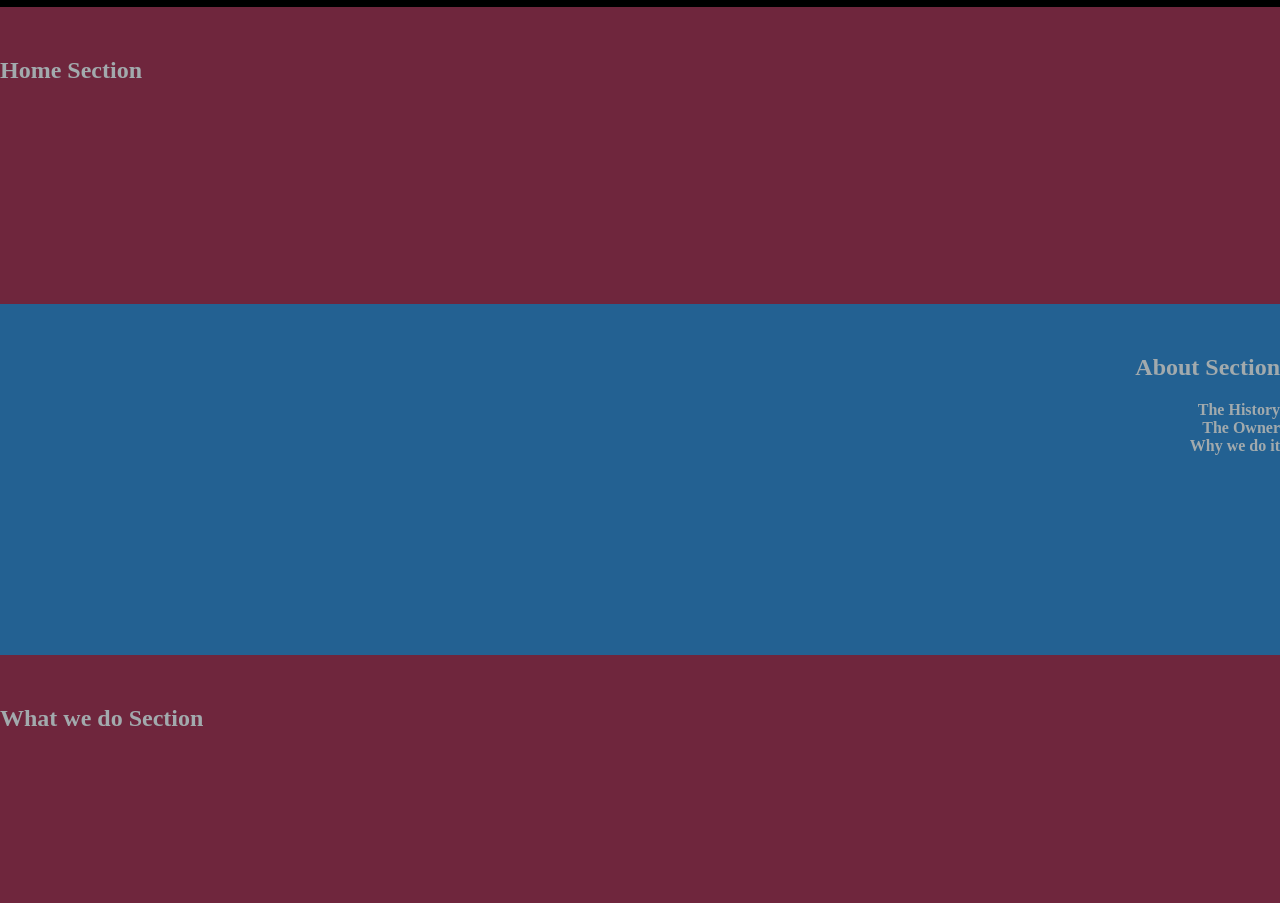
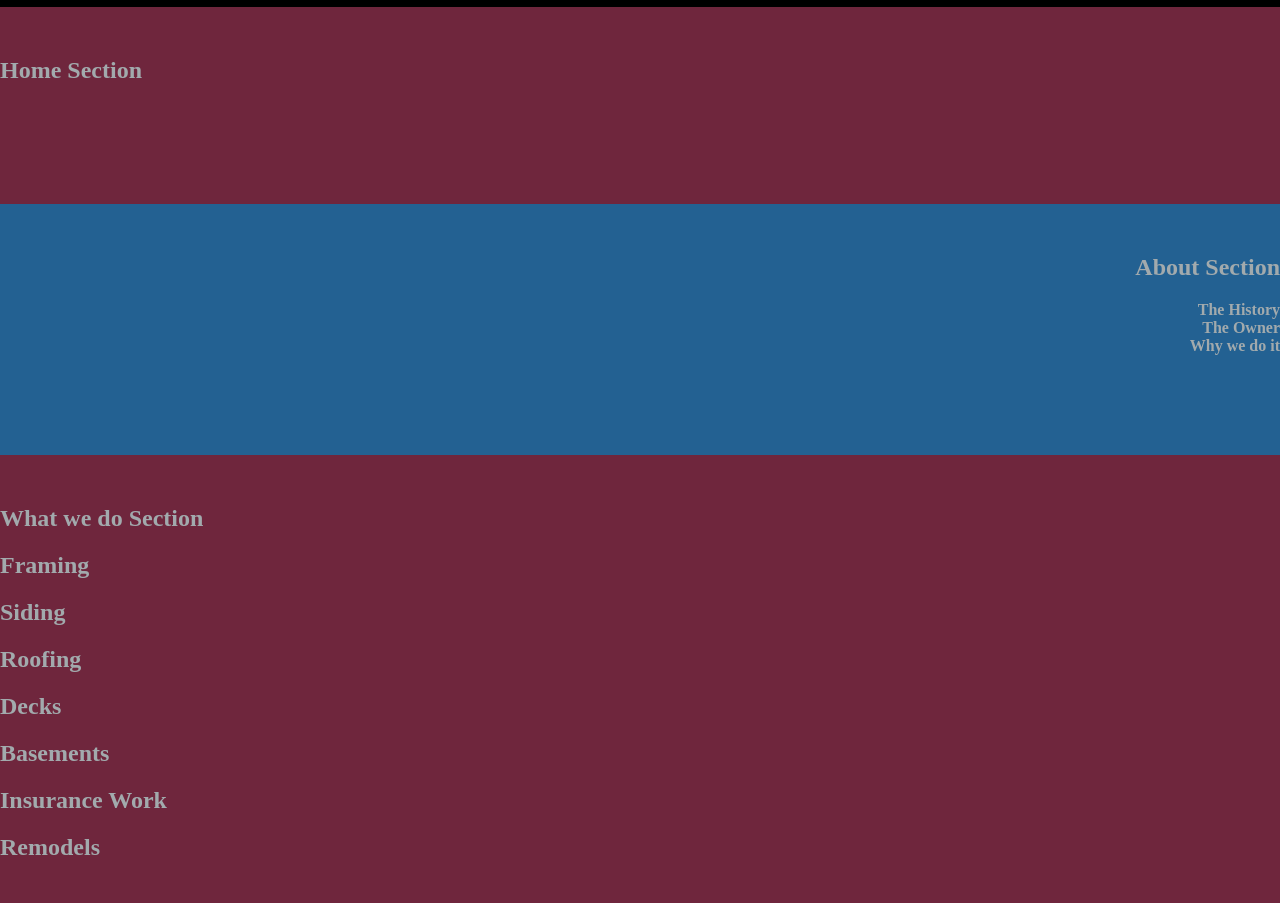
Before and after one commit to james3roberts/AHPwebsite, a plain HTML site: page index.html in a window 1280 px wide. Shown: the part 49-952 px from the top of the page. Drawn offline with Linux system fonts and the light colour scheme.

Commit message:
added links to hom page

```diff
--- a/index.html
+++ b/index.html
@@ -53,6 +53,13 @@
     </section>
     <section id="whatWeDo" class="left-section">
       <a href="whatwedo.html"><h2>What we do Section</h2></a>
+      <a href="whatwedo.#Framing"><h2>Framing</h2></a>
+      <a href="whatwedo.#Siding"><h2>Siding</h2></a>
+      <a href="whatwedo.#Roofing"><h2>Roofing</h2></a>
+      <a href="whatwedo.#Decks"><h2>Decks</h2></a>
+      <a href="whatwedo.#Basements"><h2>Basements</h2></a>
+      <a href="whatwedo.#Insurance"><h2>Insurance Work</h2></a>
+      <a href="whatwedo.#Remodels"><h2>Remodels</h2></a>
       <!--Content for what we do section-->
     </section>
     <section id="gallery" class="right-section">
--- a/stylesheet.css
+++ b/stylesheet.css
@@ -53,7 +53,7 @@ nav {
 
   .left-section,
   .right-section {
-    padding-bottom: 200px;
+    padding-bottom: 100px;
     color: #000000; /*avs Black*/
   }
 
```
Also changed, not shown: whatwedo.html (+1 -1 lines).
